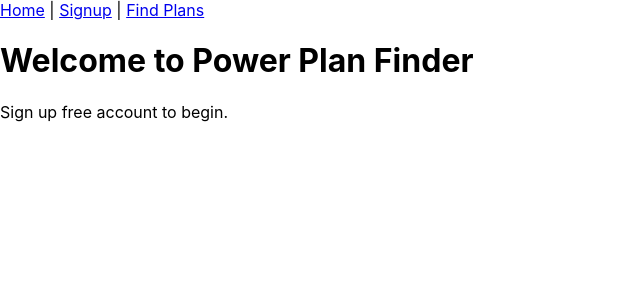
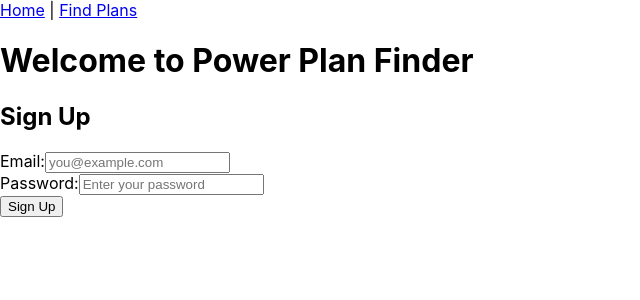
Before and after one commit to jlo128456/power_appv2, a React (Create React App) app in the folder frontend/: page / in a window 1280 px wide. Shown: the top 300 px of the page, without its empty margins (0-640 px from the left). Built offline with nearby package versions, Linux system fonts and the light colour scheme.

Commit message:
Updated home page and added signup.js

```diff
--- a/frontend/src/App.css
+++ /dev/null
@@ -1,38 +0,0 @@
-.App {
-  text-align: center;
-}
-
-.App-logo {
-  height: 40vmin;
-  pointer-events: none;
-}
-
-@media (prefers-reduced-motion: no-preference) {
-  .App-logo {
-    animation: App-logo-spin infinite 20s linear;
-  }
-}
-
-.App-header {
-  background-color: #282c34;
-  min-height: 100vh;
-  display: flex;
-  flex-direction: column;
-  align-items: center;
-  justify-content: center;
-  font-size: calc(10px + 2vmin);
-  color: white;
-}
-
-.App-link {
-  color: #61dafb;
-}
-
-@keyframes App-logo-spin {
-  from {
-    transform: rotate(0deg);
-  }
-  to {
-    transform: rotate(360deg);
-  }
-}
--- a/frontend/src/App.js
+++ b/frontend/src/App.js
@@ -1,24 +1,20 @@
 import React, { useState } from "react";
 import { Routes, Route, Link } from "react-router-dom";
-import Signup from "./components/Signup";
 import PlanFinder from "./components/PlanFinder";
 import Home from "./components/Home";
 
 function App() {
-  const [user, setUser] = useState(null);
+  const [user, setUser] = useState(null); // Holds logged-in user info (used in future features)
 
   return (
     <div className="App">
-      {/* Optional Nav */}
       <nav>
         <Link to="/">Home</Link> |{" "}
-        <Link to="/signup">Signup</Link> |{" "}
         <Link to="/plans">Find Plans</Link>
       </nav>
 
       <Routes>
-        <Route path="/" element={<Home />} />
-        <Route path="/signup" element={<Signup setUser={setUser} />} />
+        <Route path="/" element={<Home setUser={setUser} />} />
         <Route path="/plans" element={<PlanFinder />} />
       </Routes>
     </div>
--- a/frontend/src/components/Home.js
+++ b/frontend/src/components/Home.js
@@ -1,11 +1,12 @@
 // src/components/Home.js
 import React from "react";
+import Signup from "./Signup";
 
-function Home() {
+function Home({ setUser }) {
   return (
     <div>
       <h1>Welcome to Power Plan Finder</h1>
-      <p>Sign up free account to begin.</p>
+      <Signup setUser={setUser} />
     </div>
   );
 }
--- a/frontend/src/components/Signup.js
+++ b/frontend/src/components/Signup.js
@@ -0,0 +1,54 @@
+// src/components/Signup.js
+import React, { useState } from "react";
+
+function Signup({ setUser }) {
+  const [email, setEmail] = useState("");
+  const [password, setPassword] = useState("");
+
+  const handleSubmit = (e) => {
+    e.preventDefault();
+
+    if (!email || !password) {
+      alert("Please enter both email and password.");
+      return;
+    }
+
+    // Simulate signup/login
+    setUser({ email }); // You might store more later
+    setEmail("");
+    setPassword("");
+  };
+
+  return (
+    <div>
+      <h2>Sign Up</h2>
+      <form onSubmit={handleSubmit}>
+        <div>
+          <label>Email:</label>
+          <input
+            type="email"
+            value={email}
+            placeholder="you@example.com"
+            onChange={(e) => setEmail(e.target.value)}
+            required
+          />
+        </div>
+
+        <div>
+          <label>Password:</label>
+          <input
+            type="password"
+            value={password}
+            placeholder="Enter your password"
+            onChange={(e) => setPassword(e.target.value)}
+            required
+          />
+        </div>
+
+        <button type="submit">Sign Up</button>
+      </form>
+    </div>
+  );
+}
+
+export default Signup;
```
